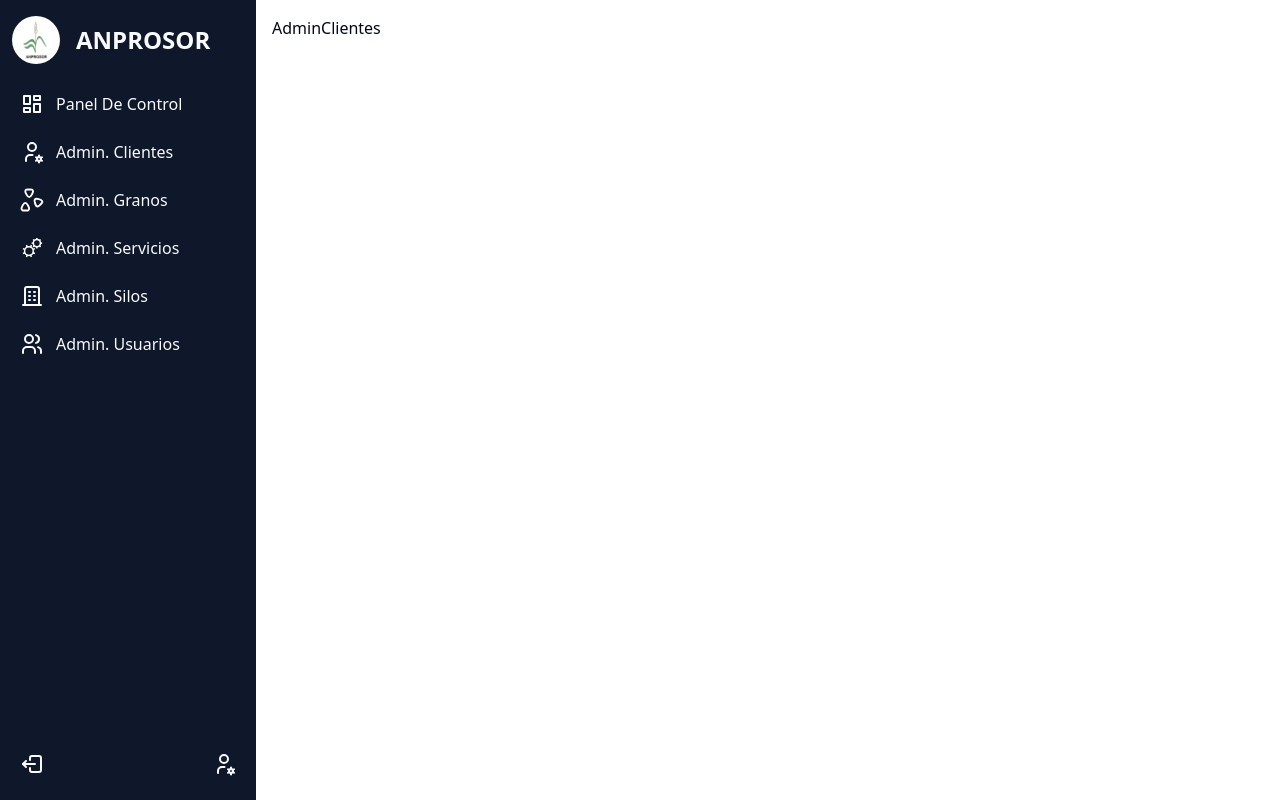
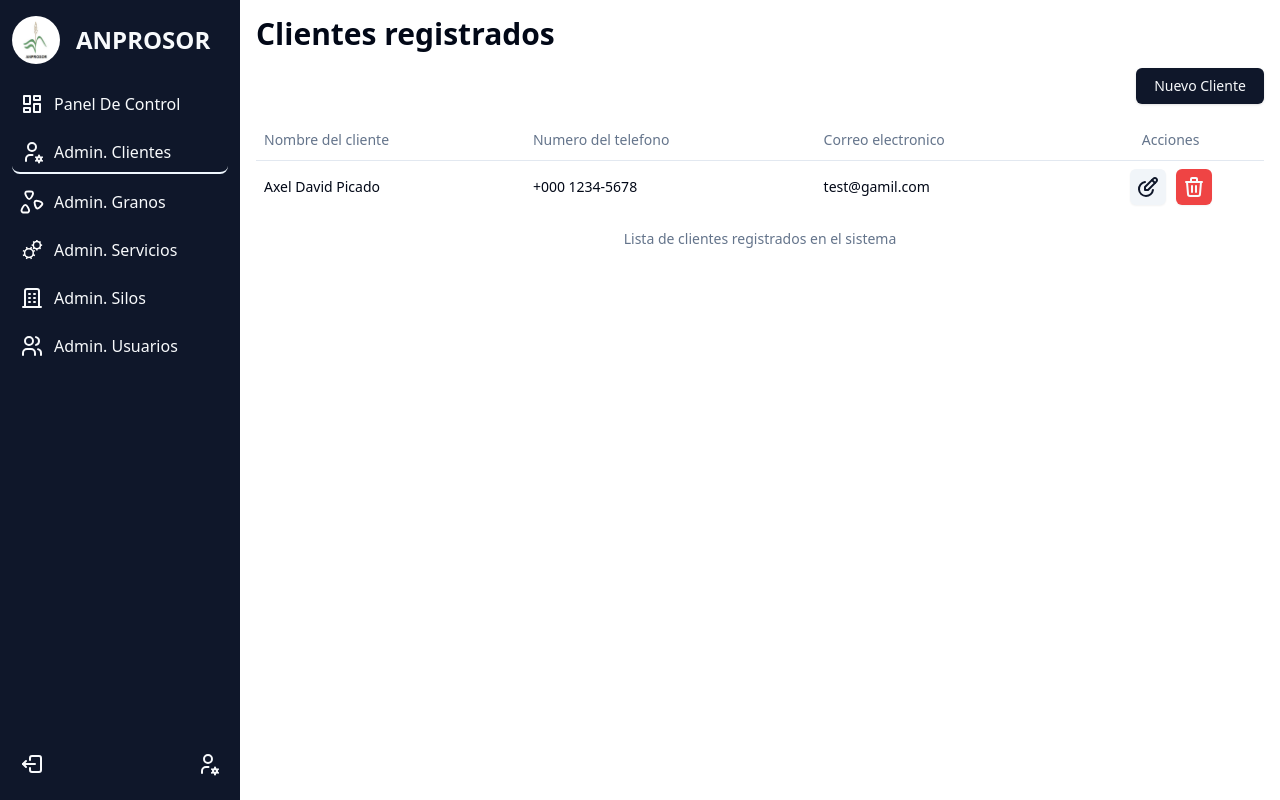
Before and after one commit to DenisD28/Project-Anprosor, a React (Vite) app: page /adminClientes in a window 1280 px wide. Built offline with nearby package versions, Linux system fonts and the light colour scheme.

Commit message:
edit navbar

```diff
--- a/package.json
+++ b/package.json
@@ -12,6 +12,7 @@
   "dependencies": {
     "@radix-ui/react-dialog": "1.0.5",
     "@radix-ui/react-icons": "1.3.0",
+    "@radix-ui/react-label": "^2.0.2",
     "@radix-ui/react-slot": "1.0.2",
     "@tabler/icons-react": "2.39.0",
     "@tauri-apps/api": "1.5.0",
--- a/src/components/Sidebar.tsx
+++ b/src/components/Sidebar.tsx
@@ -5,8 +5,8 @@ import {
   IconUsers,
   IconLogout2
 } from '@tabler/icons-react'
-
-import { Link, Outlet } from 'react-router-dom'
+import { Button } from '@/components/ui/button'
+import { NavLink, Outlet } from 'react-router-dom'
 export const Sidebar = () => {
   return (
     <>
@@ -32,7 +32,7 @@ export const Sidebar = () => {
       </button>
       <aside
         id='logo-sidebar'
-        className='fixed top-0 left-0 z-40 w-64 h-screen transition-transform -translate-x-full sm:translate-x-0'
+        className='fixed top-0 left-0 z-40 w-60 h-screen transition-transform -translate-x-full sm:translate-x-0'
         aria-label='Sidebar'
       >
         <div className='h-full px-3 py-4 overflow-y-auto bg-primary text-primary-foreground flex flex-col justify-between'>
@@ -49,84 +49,64 @@ export const Sidebar = () => {
             </span>
           </header>
 
-          <ul className='space-y-2 font-medium grow'>
-            <li>
-              <Link
-                to={'/dashboard'}
-                className='flex items-center p-2  rounded-lg  group'
-              >
+          <nav className='space-y-2 font-medium grow'>
+            <NavLink to='/dashboard' className='flex gap-2.5 p-2'>
               <IconLayoutDashboard />
-                <span className='ml-3'>Panel De Control</span>
-              </Link>
-            </li>
-            <li>
-              <Link
-                to={'/adminClientes'}
-                className='flex items-center p-2  rounded-lg  group'
-              >
+              <span>Panel De Control</span>
+            </NavLink>
+
+            <NavLink to={'/adminClientes'} className='flex gap-2.5 p-2'>
               <IconUserCog />
-                <span className='ml-3'>Admin. Clientes</span>
-              </Link>
-            </li>
-            <li>
-              <Link
-                to={'/adminGranos'}
-                className='flex items-center p-2  rounded-lg  group'
-              >
+              <span>Admin. Clientes</span>
+            </NavLink>
+
+            <NavLink to={'/adminGranos'} className='flex gap-2.5 p-2'>
               <img
                 src='/svg/corn-seeds-svgrepo-com.svg'
                 alt=''
                 className='w-6 h-6 '
               />
+              <span>Admin. Granos</span>
+            </NavLink>
 
-                <span className='ml-3'>Admin. Granos</span>
-              </Link>
-            </li>
-            <li>
-              <Link
-                to={'/adminServicios'}
-                className='flex items-center p-2  rounded-lg  group'
-              >
+            <NavLink to={'/adminServicios'} className='flex gap-2.5 p-2'>
               <img
                 src='/svg/services-svgrepo-com.svg'
                 alt=''
                 className='w-6 h-6 '
               />
-                <span className='ml-3'>Admin. Servicios</span>
-              </Link>
-            </li>
-            <li>
-              <Link
-                to={'/adminSilos'}
+              <span>Admin. Servicios</span>
+            </NavLink>
+
+            <NavLink to={'/adminSilos'} className='flex gap-2.5 p-2'>
+              <IconBuilding />
+              <span>Admin. Silos</span>
+            </NavLink>
+
+            <NavLink to={'/adminUsuarios'} className='flex gap-2.5 p-2'>
+              <IconUsers />
+              <span>Admin. Usuarios</span>
+            </NavLink>
+          </nav>
+
+          <div className='flex justify-between'>
+            <NavLink
+              to={'/'}
               className='flex items-center p-2  rounded-lg  group'
             >
-                <IconBuilding />
-                <span className='ml-3'>Admin. Silos</span>
-              </Link>
-            </li>
-            <li>
-              <Link
-                to={'/adminUsuarios'}
+              <IconLogout2 />
+            </NavLink>
+
+            <NavLink
+              to={'/'}
               className='flex items-center p-2  rounded-lg  group'
             >
-                <IconUsers />
-                <span className='ml-3'>Admin. Usuarios</span>
-              </Link>
-            </li>
-          </ul>
-
-          <div className='flex justify-between'>
-            <Link to={'/'} className='flex items-center p-2  rounded-lg  group'>
-              <IconLogout2 />
-            </Link>
-
-            <Link to={'/'} className='flex items-center p-2  rounded-lg  group'>
               <IconUserCog />
-            </Link>
+            </NavLink>
           </div>
         </div>
       </aside>
-      <div className='p-4 sm:ml-64'>
+      <div className='p-4 sm:ml-60'>
         <Outlet />
       </div>
     </>
--- /dev/null
+++ b/src/components/ui/input.tsx
@@ -0,0 +1,25 @@
+import * as React from "react"
+
+import { cn } from "@/lib/utils"
+
+export interface InputProps
+  extends React.InputHTMLAttributes<HTMLInputElement> {}
+
+const Input = React.forwardRef<HTMLInputElement, InputProps>(
+  ({ className, type, ...props }, ref) => {
+    return (
+      <input
+        type={type}
+        className={cn(
+          "flex h-9 w-full rounded-md border border-input bg-transparent px-3 py-1 text-sm shadow-sm transition-colors file:border-0 file:bg-transparent file:text-sm file:font-medium placeholder:text-muted-foreground focus-visible:outline-none focus-visible:ring-1 focus-visible:ring-ring disabled:cursor-not-allowed disabled:opacity-50",
+          className
+        )}
+        ref={ref}
+        {...props}
+      />
+    )
+  }
+)
+Input.displayName = "Input"
+
+export { Input }
--- /dev/null
+++ b/src/components/ui/label.tsx
@@ -0,0 +1,24 @@
+import * as React from "react"
+import * as LabelPrimitive from "@radix-ui/react-label"
+import { cva, type VariantProps } from "class-variance-authority"
+
+import { cn } from "@/lib/utils"
+
+const labelVariants = cva(
+  "text-sm font-medium leading-none peer-disabled:cursor-not-allowed peer-disabled:opacity-70"
+)
+
+const Label = React.forwardRef<
+  React.ElementRef<typeof LabelPrimitive.Root>,
+  React.ComponentPropsWithoutRef<typeof LabelPrimitive.Root> &
+    VariantProps<typeof labelVariants>
+>(({ className, ...props }, ref) => (
+  <LabelPrimitive.Root
+    ref={ref}
+    className={cn(labelVariants(), className)}
+    {...props}
+  />
+))
+Label.displayName = LabelPrimitive.Root.displayName
+
+export { Label }
--- /dev/null
+++ b/src/components/ui/table.tsx
@@ -0,0 +1,117 @@
+import * as React from "react"
+
+import { cn } from "@/lib/utils"
+
+const Table = React.forwardRef<
+  HTMLTableElement,
+  React.HTMLAttributes<HTMLTableElement>
+>(({ className, ...props }, ref) => (
+  <div className="relative w-full overflow-auto">
+    <table
+      ref={ref}
+      className={cn("w-full caption-bottom text-sm", className)}
+      {...props}
+    />
+  </div>
+))
+Table.displayName = "Table"
+
+const TableHeader = React.forwardRef<
+  HTMLTableSectionElement,
+  React.HTMLAttributes<HTMLTableSectionElement>
+>(({ className, ...props }, ref) => (
+  <thead ref={ref} className={cn("[&_tr]:border-b", className)} {...props} />
+))
+TableHeader.displayName = "TableHeader"
+
+const TableBody = React.forwardRef<
+  HTMLTableSectionElement,
+  React.HTMLAttributes<HTMLTableSectionElement>
+>(({ className, ...props }, ref) => (
+  <tbody
+    ref={ref}
+    className={cn("[&_tr:last-child]:border-0", className)}
+    {...props}
+  />
+))
+TableBody.displayName = "TableBody"
+
+const TableFooter = React.forwardRef<
+  HTMLTableSectionElement,
+  React.HTMLAttributes<HTMLTableSectionElement>
+>(({ className, ...props }, ref) => (
+  <tfoot
+    ref={ref}
+    className={cn("bg-primary font-medium text-primary-foreground", className)}
+    {...props}
+  />
+))
+TableFooter.displayName = "TableFooter"
+
+const TableRow = React.forwardRef<
+  HTMLTableRowElement,
+  React.HTMLAttributes<HTMLTableRowElement>
+>(({ className, ...props }, ref) => (
+  <tr
+    ref={ref}
+    className={cn(
+      "border-b transition-colors hover:bg-muted/50 data-[state=selected]:bg-muted",
+      className
+    )}
+    {...props}
+  />
+))
+TableRow.displayName = "TableRow"
+
+const TableHead = React.forwardRef<
+  HTMLTableCellElement,
+  React.ThHTMLAttributes<HTMLTableCellElement>
+>(({ className, ...props }, ref) => (
+  <th
+    ref={ref}
+    className={cn(
+      "h-10 px-2 text-left align-middle font-medium text-muted-foreground [&:has([role=checkbox])]:pr-0 [&>[role=checkbox]]:translate-y-[2px]",
+      className
+    )}
+    {...props}
+  />
+))
+TableHead.displayName = "TableHead"
+
+const TableCell = React.forwardRef<
+  HTMLTableCellElement,
+  React.TdHTMLAttributes<HTMLTableCellElement>
+>(({ className, ...props }, ref) => (
+  <td
+    ref={ref}
+    className={cn(
+      "p-2 align-middle [&:has([role=checkbox])]:pr-0 [&>[role=checkbox]]:translate-y-[2px]",
+      className
+    )}
+    {...props}
+  />
+))
+TableCell.displayName = "TableCell"
+
+const TableCaption = React.forwardRef<
+  HTMLTableCaptionElement,
+  React.HTMLAttributes<HTMLTableCaptionElement>
+>(({ className, ...props }, ref) => (
+  <caption
+    ref={ref}
+    className={cn("mt-4 text-sm text-muted-foreground", className)}
+    {...props}
+  />
+))
+TableCaption.displayName = "TableCaption"
+
+export {
+  Table,
+  TableHeader,
+  TableBody,
+  TableFooter,
+  TableHead,
+  TableRow,
+  TableCell,
+  TableCaption,
+}
--- a/src/globals.css
+++ b/src/globals.css
@@ -74,3 +74,8 @@
     @apply bg-background text-foreground;
   }
 }
+
+.active {
+  border-bottom: aliceblue solid 2px;
+  border-radius: 8px;
+}
--- a/src/pages/private/Admin-Clientes/AdminClientes.tsx
+++ b/src/pages/private/Admin-Clientes/AdminClientes.tsx
@@ -1,3 +1,100 @@
+import {
+  Table,
+  TableBody,
+  TableCaption,
+  TableCell,
+  TableHead,
+  TableHeader,
+  TableRow
+} from '@/components/ui/table'
+
+import {
+  Dialog,
+  DialogContent,
+  DialogFooter,
+  DialogDescription,
+  DialogHeader,
+  DialogTitle,
+  DialogTrigger
+} from '@/components/ui/dialog'
+
+import { Button } from '@/components/ui/button'
+import { Input } from '@/components/ui/input'
+import { Label } from '@/components/ui/label'
+import { IconEditCircle, IconTrash } from '@tabler/icons-react'
+
 export const AdminClientes = () => {
-  return <div>AdminClientes</div>
+  return (
+    <section className='flex flex-col gap-4'>
+      <header className='text-3xl font-bold'>Clientes registrados</header>
+
+      <Dialog>
+        <DialogTrigger asChild>
+          <Button className='self-end w-32'>Nuevo Cliente</Button>
+        </DialogTrigger>
+        <DialogContent className='sm:max-w-[425px]'>
+          <DialogHeader>
+            <DialogTitle>Agregar Nuevo Cliente</DialogTitle>
+            <DialogDescription>
+              Ingrese los datos del nuevo cliente
+            </DialogDescription>
+          </DialogHeader>
+          <form action='' className='space-y-4'>
+            <div className='grid w-full max-w-sm items-center gap-1.5'>
+              <Label htmlFor='email'>Nombre</Label>
+              <Input />
+            </div>
+            <div className='grid w-full max-w-sm items-center gap-1.5'>
+              <Label htmlFor='email'>Correo</Label>
+              <Input />
+            </div>
+            <div className='grid w-full max-w-sm items-center gap-1.5'>
+              <Label htmlFor='email'>Correo</Label>
+              <Input />
+            </div>
+          </form>
+          <DialogFooter>
+            <Button type='submit'>Save changes</Button>
+          </DialogFooter>
+        </DialogContent>
+      </Dialog>
+
+      <main>
+        <Table>
+          <TableCaption>
+            Lista de clientes registrados en el sistema
+          </TableCaption>
+          <TableHeader>
+            <TableRow>
+              <TableHead>Nombre del cliente</TableHead>
+              <TableHead>Numero del telefono</TableHead>
+              <TableHead>Correo electronico</TableHead>
+              <TableHead className='text-center'>Acciones</TableHead>
+            </TableRow>
+          </TableHeader>
+          <TableBody>
+            <RowTablerClient />
+          </TableBody>
+        </Table>
+      </main>
+    </section>
+  )
 }
+
+export const RowTablerClient = () => {
+  return (
+    <TableRow>
+      <TableCell>Axel David Picado</TableCell>
+      <TableCell>+000 1234-5678</TableCell>
+      <TableCell>test@gamil.com</TableCell>
+      <TableCell className='flex justify-center gap-2.5'>
+        <Button variant={'secondary'} size={'icon'}>
+          <IconEditCircle />
+        </Button>
+        <Button variant={'destructive'} size={'icon'}>
+          <IconTrash />
+        </Button>
+      </TableCell>
+    </TableRow>
+  )
+}
```
Also changed, not shown: 1 other file (tests, documents, lock files or other folders). Lines whose indentation alone changed are shown as unchanged.
